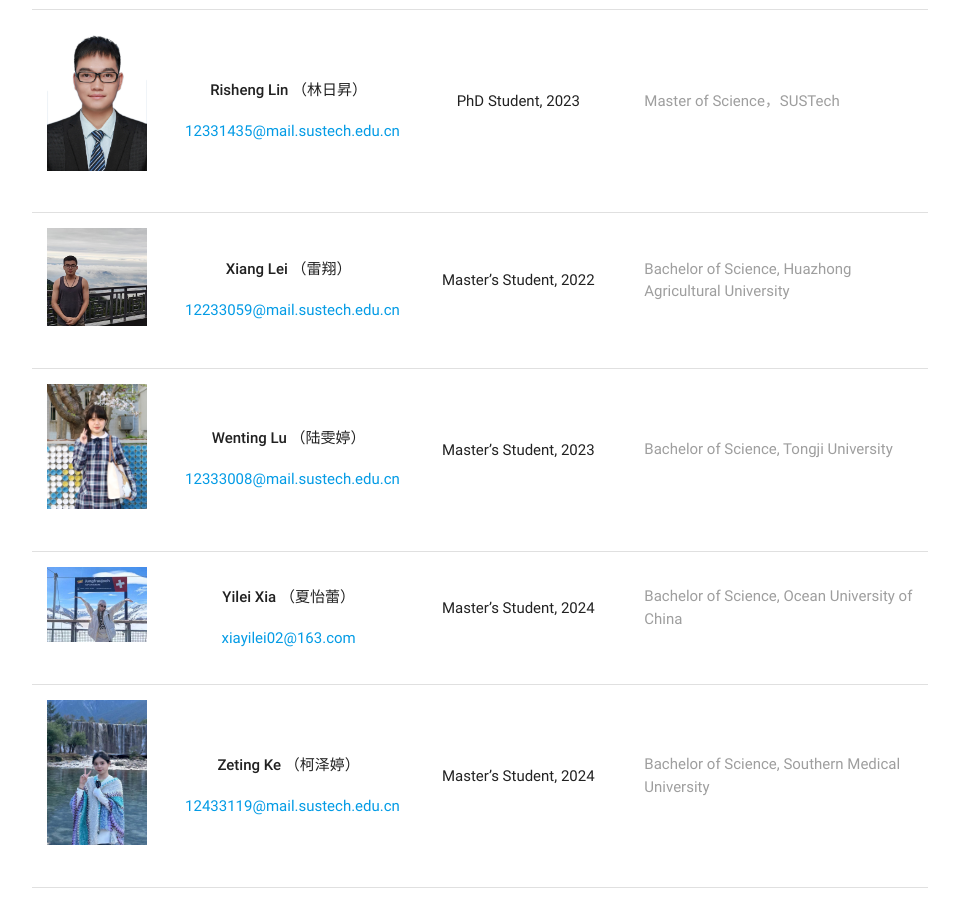
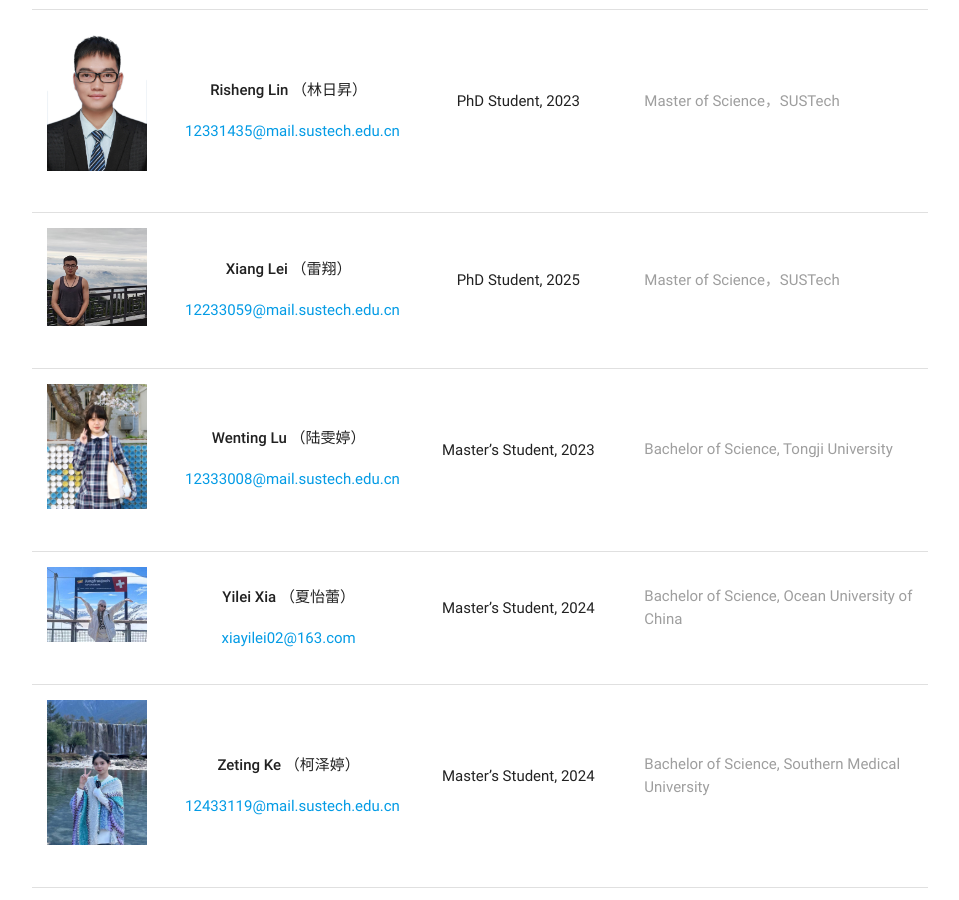
Before and after one commit to rltianlab/rltianlab.github.io, a Jekyll site: the page built from members/index.html, in a window 1280 px wide and 900 px high, scrolled down 1248 px. Shown: the whole window, without its empty margins (160-1119 px from the left). Built offline with Jekyll 4.4.1, drawn with Linux system fonts in a browser that asks for light colours.

Commit message:
Update members.yml

```diff
--- a/_data/members.yml
+++ b/_data/members.yml
@@ -30,9 +30,9 @@
 
 - name: Xiang Lei （雷翔）
   image: /static/img/people/Xiang.jpeg
-  position: Master's Student, 2022
+  position: PhD Student, 2025
   email: 12233059@mail.sustech.edu.cn
-  background: Bachelor of Science, Huazhong Agricultural University
+  background: Master of Science，SUSTech
 
 - name: Wenting Lu （陆雯婷）
   image: /static/img/people/Wenting.jpg
```
